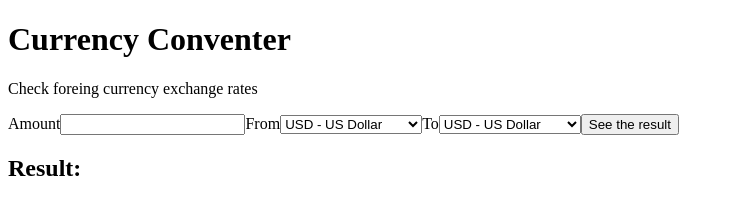
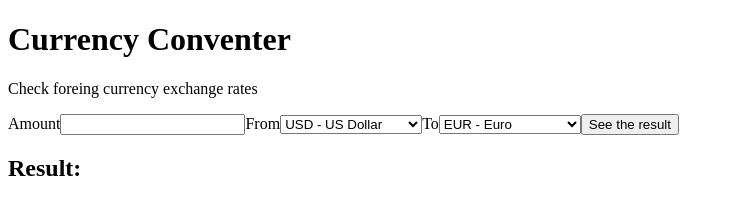
Before and after one commit to MyNameIsNotMateusz/Currency-Conventer-React, a React (Create React App) app: page / in a window 1280 px wide. Shown: the top 205 px of the page, without its empty margins (0-734 px from the left). Built offline with nearby package versions, Linux system fonts and the light colour scheme; no server answers.

Commit message:
i changed result

```diff
--- a/src/App.js
+++ b/src/App.js
@@ -1,6 +1,6 @@
 import Header from "./Header";
 import Form from "./Form";
-import Result from "./Result";
+
 
 
 function App() {
@@ -11,7 +11,6 @@ function App() {
     <>
     <Header />
     <Form />
-    <Result />
     </>
   );
 }
--- a/src/Form/index.js
+++ b/src/Form/index.js
@@ -1,29 +1,57 @@
 import "./style.css";
+import { useState } from "react";
+import Result from "../Result";
 
-const Form = (props) => {
+const Form = () => {
+  const [amount, setAmount] = useState("");
+  const [fromCurrency, setFromCurrency] = useState("USD");
+  const [toCurrency, setToCurrency] = useState("EUR");
+  const [result, setResult] = useState("");
+
+  const handleSubmit = (event) => {
+    event.preventDefault();
+    const API_KEY = "YOUR_API_KEY_HERE";
+    const url = `https://v6.exchangerate-api.com/v6/${API_KEY}/pair/${fromCurrency}/${toCurrency}/${amount}`;
+
+    fetch(url)
+      .then((response) => response.json())
+      .then((data) => setResult(data.conversion_result))
+      .catch((error) => console.log(error));
+  };
+
   return (
     <>
-            <form>
+      <form onSubmit={handleSubmit}>
         <label>Amount</label>
-                <input />
+        <input
+          value={amount}
+          onChange={(event) => setAmount(event.target.value)}
+        />
         <label>From</label>
-                <select>
-                    <option>USD - US Dollar</option>
-                    <option>EUR - Euro</option>
-                    <option>GBP - British Pound</option>
-                    <option>PLN - Polish Zloty</option>
+        <select
+          value={fromCurrency}
+          onChange={(event) => setFromCurrency(event.target.value)}
+        >
+          <option value="USD">USD - US Dollar</option>
+          <option value="EUR">EUR - Euro</option>
+          <option value="GBP">GBP - British Pound</option>
+          <option value="PLN">PLN - Polish Zloty</option>
         </select>
         <label>To</label>
-                <select>
-                    <option>USD - US Dollar</option>
-                    <option>EUR - Euro</option>
-                    <option>GBP - British Pound</option>
-                    <option>PLN - Polish Zloty</option>
+        <select
+          value={toCurrency}
+          onChange={(event) => setToCurrency(event.target.value)}
+        >
+          <option value="USD">USD - US Dollar</option>
+          <option value="EUR">EUR - Euro</option>
+          <option value="GBP">GBP - British Pound</option>
+          <option value="PLN">PLN - Polish Zloty</option>
         </select>
         <button>See the result</button>
       </form>
+      <Result result={result} />
     </>
-    )
+  );
 };
 
 export default Form;
--- a/src/Result/index.js
+++ b/src/Result/index.js
@@ -1,12 +1,27 @@
+import { useState, useEffect } from "react";
 import "./style.css";
 
-const Result = (props) => {
-    return (
-        <>
-        <h2>Result: </h2>
-        </>
-    )
+
+const Result = ({ amount, fromCurrency, toCurrency }) => {
+  const [result, setResult] = useState("");
+
+  useEffect(() => {
+    const API_KEY = "YOUR_API_KEY_HERE";
+    const url = `https://v6.exchangerate-api.com/v6/${API_KEY}/pair/${fromCurrency}/${toCurrency}/${amount}`;
+
+    fetch(url)
+      .then((response) => response.json())
+      .then((data) => setResult(data.conversion_result))
+      .catch((error) => console.log(error));
+  }, [amount, fromCurrency, toCurrency]);
+
+  return (
+    <>
+      <div>
+        <h2>Result: {result}</h2>
+      </div>
+    </>
+  );
 };
 
-
 export default Result;
```
Lines whose indentation alone changed are shown as unchanged.
